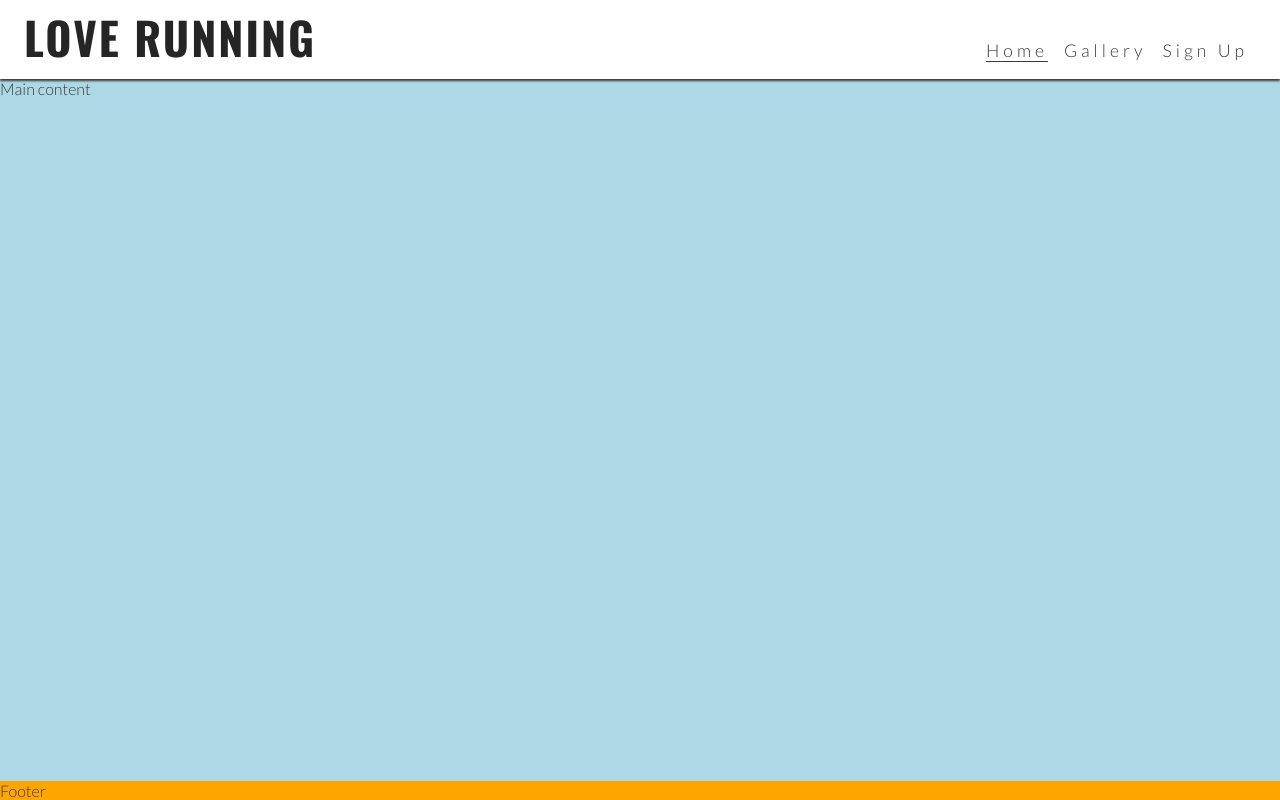
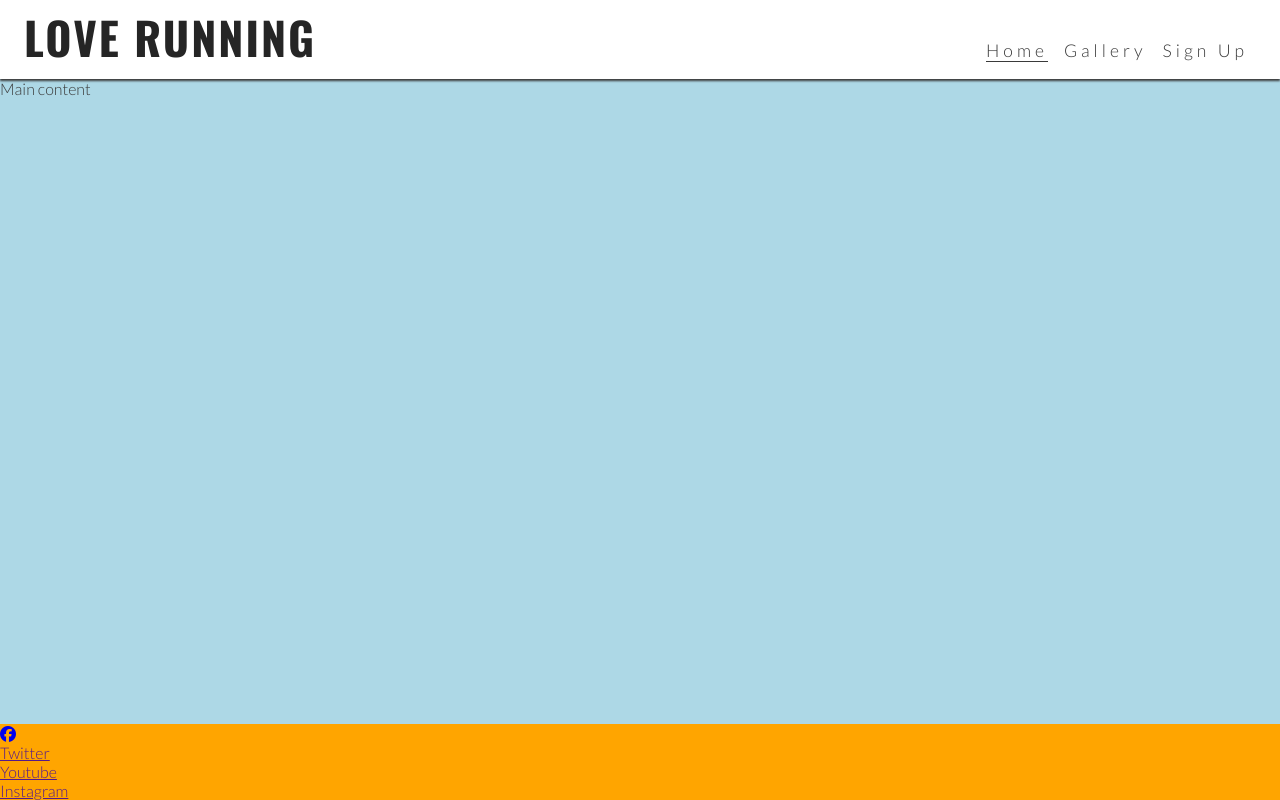
Before and after one commit to isThatAFife/Love_Running, a plain HTML site: page index.html in a window 1280 px wide. Drawn offline with nearby package versions, Linux system fonts and the light colour scheme.

Commit message:
Add font awesome and first footer link

```diff
--- a/index.html
+++ b/index.html
@@ -45,7 +45,7 @@
       <a href="index.html">
         <h1 id="logo">Love Running</h1>
       </a>
-      <input type="checkbox" name="nav-toggle" id="nav-toggle">
+      <input type="checkbox" name="nav-toggle" id="nav-toggle" />
       <label for="nav-toggle" class="nav-toggle-label">X</label>
       <nav>
         <ul id="menu">
@@ -60,6 +60,27 @@
     <main>Main content</main>
 
     <!-- Footer -->
-    <footer>Footer</footer>
+    <footer>
+      <ul>
+        <li>
+          <a
+            href="https://www.facebook.com"
+            target="_blank"
+            rel="noopener"
+            aria-label="Visit our Facebook page (opens in a new tab)"
+            ><i class="fa-brands fa-facebook"></i
+          ></a>
+        </li>
+        <li><a href="">Twitter</a></li>
+        <li><a href="">Youtube</a></li>
+        <li><a href="">Instagram</a></li>
+      </ul>
+    </footer>
+
+    <!-- Font Awesome Kit -->
+    <script
+      src="https://kit.fontawesome.com/dd66bb301b.js"
+      crossorigin="anonymous"
+    ></script>
   </body>
 </html>
```
